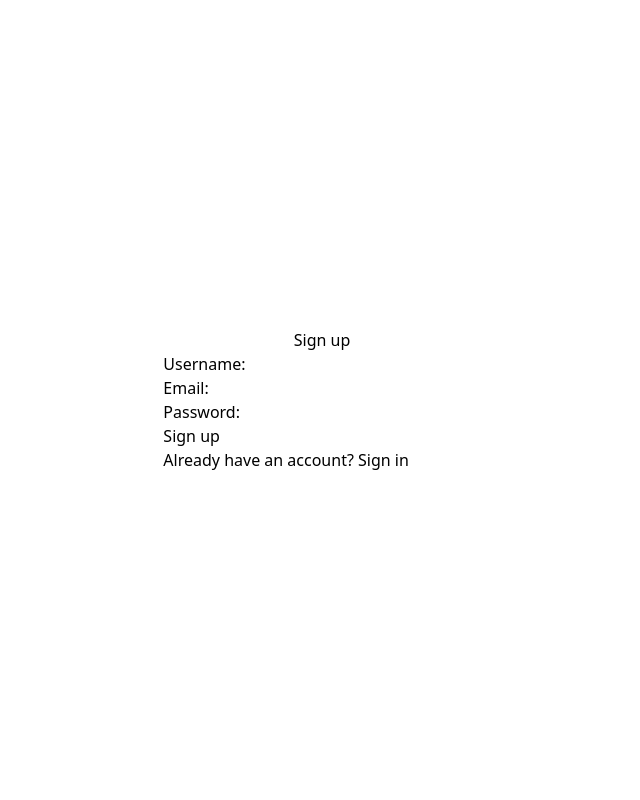
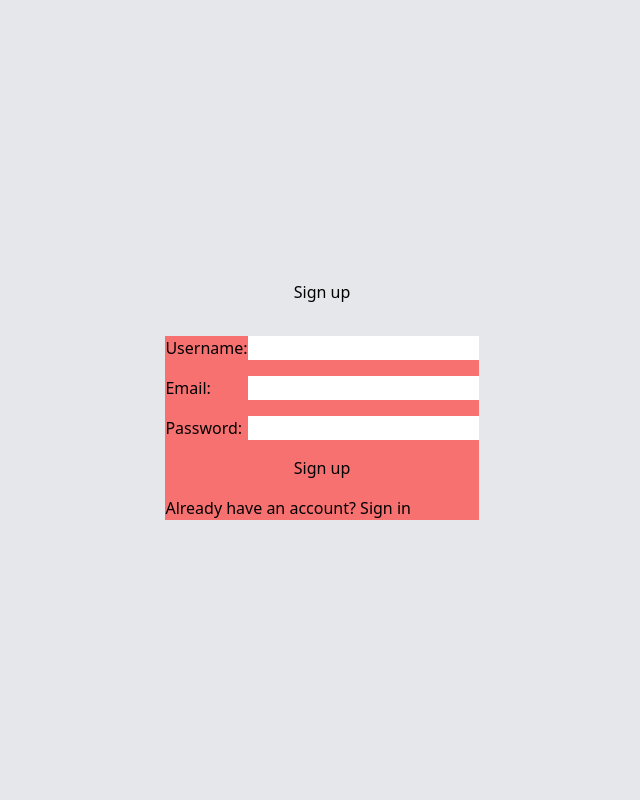
Before and after one commit to muhumbania/MediaPlus, a web app: file project20/public/views/signup.html in a window 1280 px wide. Shown: the whole page, without its empty margins (318-958 px from the left). Run offline with its HTML, style and script files only (its server is not run), Linux system fonts and the light colour scheme; some libraries are stand-ins or nearby versions.

Commit message:
Centered sign up items

```diff
--- a/project20/public/views/signup.html
+++ b/project20/public/views/signup.html
@@ -6,20 +6,20 @@
     <script src="https://cdn.tailwindcss.com"></script>
 </head>
 <body>
-    <div class="h-[100vh] flex flex-col justify-center items-center">
+    <div class="h-[100vh] flex flex-col justify-center items-center bg-gray-200 gap-8">
         <h1>Sign up</h1>
-        <form action="" method="post" class="">
-            <div class="form-item">
+        <form action="" method="post" class="flex flex-col gap-4 bg-red-400 w-90">
+            <div class="flex justify-between">
                 <label for="name">Username:</label>
                 <input type="text" id="username" name="username" required>
             </div>
 
-            <div class="form-item">
+            <div class="flex justify-between">
                 <label for="email">Email:</label>
                 <input type="email" id="email" name="email" required>
             </div>
 
-            <div class="form-item">
+            <div class="flex justify-between">
                 <label for="password">Password:</label>
                 <input type="password" id="password" name="password" required>
             </div>
```
